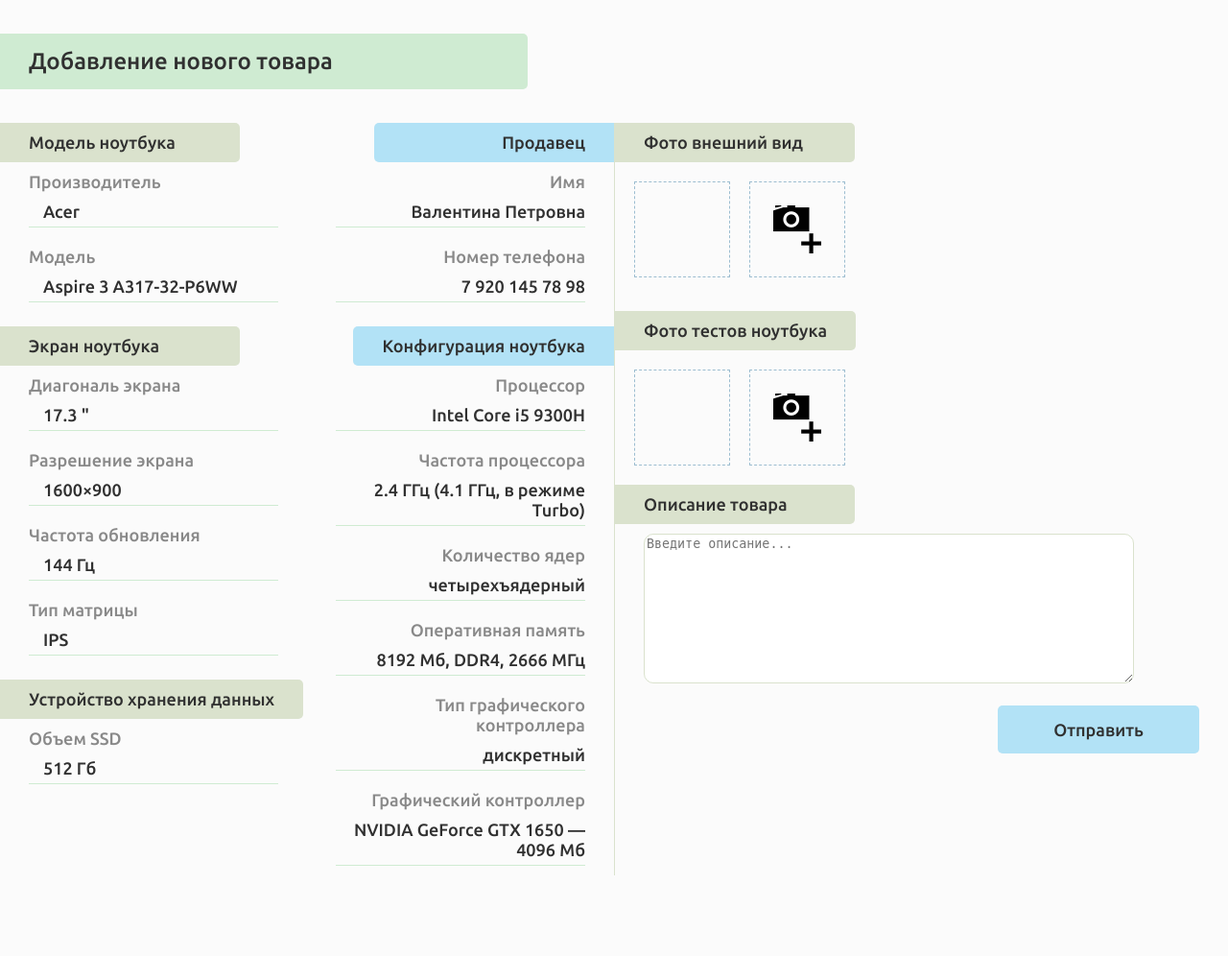
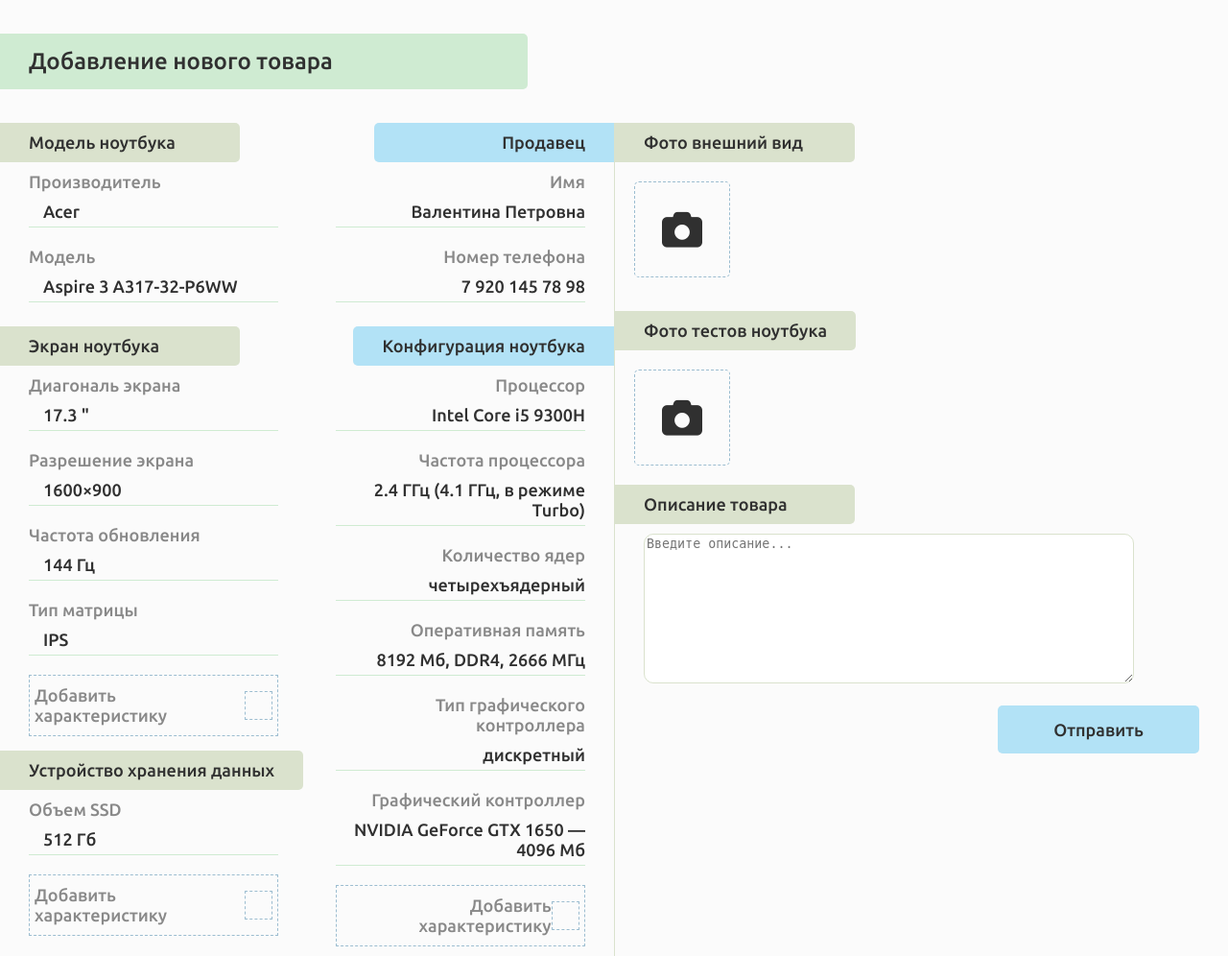
Before and after one commit to dimankaboski/fillbooks, a Django app: page / in a window 1280 px wide. Shown: the part 75-1071 px from the top of the page at 96% size. Before the commit the page ends 987 px from the top, so only its background shows below. Run offline with Django 3.2, Linux system fonts and the light colour scheme; style sheets or scripts are compiled from the project's sources; some libraries are stand-ins or nearby versions.

Commit message:
style.less

```diff
--- a/main/static/less/blocks/good_card.less
+++ b/main/static/less/blocks/good_card.less
@@ -14,6 +14,7 @@
     }
 }
 .h1_text {
+    font-size: 12px;
     padding-left: 30px;
 }
 
--- a/main/static/less/blocks/modal.less
+++ b/main/static/less/blocks/modal.less
@@ -1,6 +1,7 @@
 // main: style.less
 
 .modal {
+    font-family: @fontUbuntuM!important;
     display: none;
     position: fixed;
     width: 400px;
@@ -13,8 +14,20 @@
     z-index: 10;
     padding: 5px;
     &__close {
-        text-align: right;
+        display: flex;
+        justify-content: space-between;
+        align-items: center;
         padding: 5px;
+        .fa-times {
+            cursor: pointer;
+            transition: .4s;
+            &:hover {
+                color: darken(@light_blue, 20%);
+            }
+        }
+    }
+    &__title {
+        font-size: 18px;
     }
     &__data {
         padding: 15px;
@@ -25,6 +38,8 @@
 
         }
         & input {
+            font-family: @fontUbuntuM!important;
+            font-weight: 400!important;
             border: none;
             border-bottom: 1px solid @boloto;
             padding-left: 15px;
--- a/main/static/less/style.less
+++ b/main/static/less/style.less
@@ -99,6 +99,30 @@ textarea:focus, input:focus {
             padding-bottom: 5px;
             border-bottom: 1px solid @light_green;
         }
+        &-add {
+            display: flex;
+            justify-content: space-between;
+            align-items: center;
+            margin: 10px 30px;
+            padding: 10px 5px;
+            border: 1px dashed #9CBDD0;
+            transition: .2s;
+            cursor: pointer;
+            &__text {
+                font-size: 18px;
+                color: #898989;
+            }
+            &__icon {
+                font-size: 24px;
+                width: 30px;
+                height: 30px;
+                padding: 5px;
+                border: 1px dashed #9CBDD0;
+            }
+            &:hover {
+                border: 1px dashed rgb(125, 174, 202);
+            }
+        }
         & + & {
 
         }
@@ -163,18 +187,50 @@ textarea:focus, input:focus {
         padding: 10px 20px 10px 10px;
         display: flex;
         justify-content: flex-start;
+        flex-wrap: wrap;
         &__photo {
             border: 1px dashed #9CBDD0;
+            border-radius: 5px;
             width: 100px;
             height: 100px;
             margin: 10px;
+            display: flex;
+            justify-content: center;
+            align-items: center;
         }
         &__new {
             border: 1px dashed #9CBDD0;
+            border-radius: 5px;
             width: 100px;
             height: 100px;
             margin: 10px;
-            background: url('../images/add_photo.png') no-repeat center;
+            display: flex;
+            justify-content: center;
+            align-items: center;
+            // background: url('../images/add_photo.png') no-repeat center;
+            .inputfile {
+                width: 0.1px;
+                height: 0.1px;
+                opacity: 0;
+                overflow: hidden;
+                position: absolute;
+                z-index: -1;
+
+            }
+            .inputfile + label {
+                font-size: 14px;
+                font-weight: 400;
+                display: inline-block;
+                cursor: pointer;
+                text-align: center;
+                transition: .4s;
+                // background: url('../images/add_photo.png') no-repeat center;
+            }
+
+            .inputfile:focus + label,
+            .inputfile + label:hover {
+                color: darken(@light_blue, 20%);
+            }
         }
 
     }
@@ -183,7 +239,8 @@ textarea:focus, input:focus {
     }
 }
 .img_def {
-    width: 100%;
+    max-width: 100%;
+    max-height: 100%;
     border-radius: 5px;
 }
 .container {
--- a/main/templates/global.html
+++ b/main/templates/global.html
@@ -73,7 +73,10 @@
         </main>
     </div>
     <div class="modal">
-        <div class="modal__close"><i class="fas fa-times fa-2x"></i></div>
+        <div class="modal__close">
+            <div class="modal__title">Добавление характеристики</div>
+            <i class="fas fa-times fa-2x" onclick="closeModalProp()"></i>
+        </div>
         <div class="modal__data">
             <div class="modal__data__title">
                 Характеристика
--- a/main/templates/index.html
+++ b/main/templates/index.html
@@ -65,7 +65,12 @@
                             </div>
                         </div>
                         <div class="propertyblock__prop-add">
+                            <div class="propertyblock__prop-add__text">
+                                Добавить характеристику
+                            </div>
+                            <div class="propertyblock__prop-add__icon">
 
+                            </div>
                         </div>
                     </div>
                     <div class="propertyblock">
@@ -81,7 +86,12 @@
                             </div>
                         </div>
                         <div class="propertyblock__prop-add">
+                            <div class="propertyblock__prop-add__text">
+                                Добавить характеристику
+                            </div>
+                            <div class="propertyblock__prop-add__icon">
 
+                            </div>
                         </div>
                     </div>
                 </div>
@@ -159,6 +169,14 @@
                                 NVIDIA GeForce GTX 1650 — 4096 Мб
                             </div>
                         </div>
+                        <div class="propertyblock__prop-add" onclick="openModalProp()">
+                            <div class="propertyblock__prop-add__text">
+                                Добавить характеристику
+                            </div>
+                            <div class="propertyblock__prop-add__icon">
+
+                            </div>
+                        </div>
                     </div>
                 </div>
             </div>
@@ -170,11 +188,9 @@
                     Фото внешний вид
                 </div>
                 <div class="photo_view__img-wrapper">
-                    <div class="photo_view__img-wrapper__photo">
-
-                    </div>
-                    <div class="photo_view__img-wrapper__new">
-
+                    <div class="photo_view__img-wrapper__new" id="view_photo_new">
+                        <input type="file" name="view_photos[]" id="file_views" class="inputfile" multiple />
+                        <label for="file_views"> <i class="fas fa-camera fa-3x"></i></label>
                     </div>
                 </div>
 
@@ -184,11 +200,10 @@
                     Фото тестов ноутбука
                 </div>
                 <div class="photo_view__img-wrapper">
-                    <div class="photo_view__img-wrapper__photo">
-
-                    </div>
-                    <div class="photo_view__img-wrapper__new">
-
+                    <div class="photo_view__img-wrapper__new" id="test_photo_new">
+                        <input type="file" name="tests_photos" id="file_tests" class="inputfile" onChange="myFunc(this)"
+                            multiple />
+                        <label for="file_tests"> <i class="fas fa-camera fa-3x"></i></label>
                     </div>
                 </div>
 
@@ -198,7 +213,8 @@
                     Описание товара
                 </div>
                 <div class="propertyblock__description">
-                    <textarea name="" class="good_description" id="" cols="30" rows="10" placeholder="Введите описание..."></textarea>
+                    <textarea name="" class="good_description" id="" cols="30" rows="10"
+                        placeholder="Введите описание..."></textarea>
                 </div>
                 <div class="propertyblock__btn">
                     <button class="def_btn">Отправить</button>
@@ -208,4 +224,27 @@
     </div>
 
 </div>
-{%csrf_token%} {% endblock content %}
+
+{%csrf_token%}
+{% endblock content %}
+{% block scripts %}
+<script>
+    function readURL(input, group) {
+        $(input.files).each(function (i, el) {
+            var reader = new FileReader();
+            reader.onload = function (e) {
+                $('<div class="photo_view__img-wrapper__photo"><img src="' + e.target.result + '" class="img_def"></div>').insertBefore('#' + group);
+                // $('<img>').attr('src', e.target.result)
+            };
+            reader.readAsDataURL(input.files[i]);
+        });
+    }
+
+    $("#file_tests").change(function () {
+        readURL(this, 'test_photo_new');
+    });
+    $("#file_views").change(function () {
+        readURL(this, 'view_photo_new');
+    });
+</script>
+{% endblock scripts %}
```
